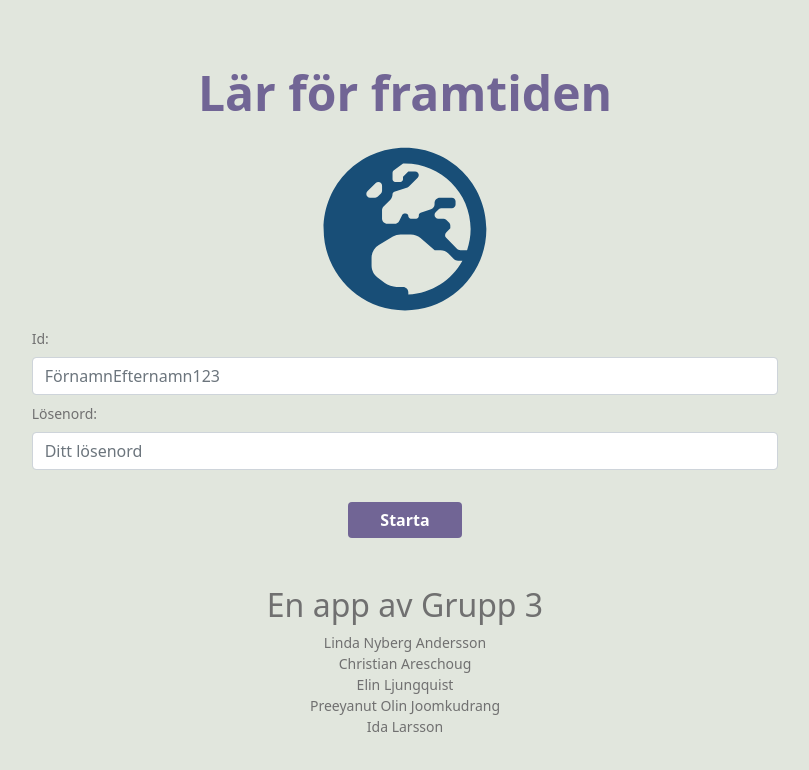
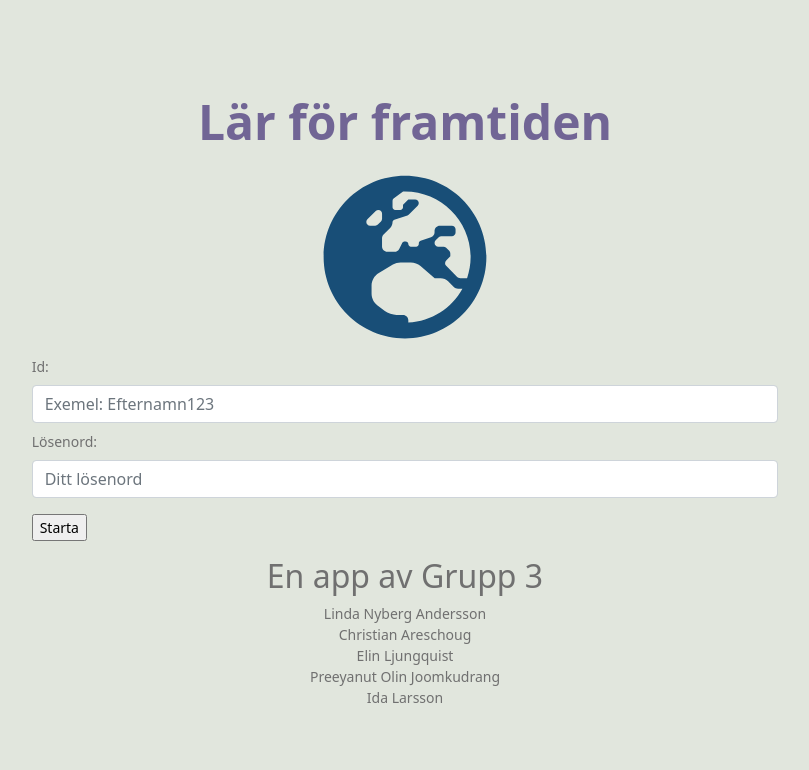
Before and after one commit to preeyaJo/group3project, a React (Create React App) app: page / in a window 1280 px wide. Shown: the top 770 px of the page, without its empty margins (235-1044 px from the left). Built offline with nearby package versions, Linux system fonts and the light colour scheme.

Commit message:
<Inlog Function>

```diff
--- a/src/Components/Inlog.js
+++ b/src/Components/Inlog.js
@@ -1,39 +1,83 @@
-import { BrowserRouter as Router, Switch, Route } from "react-router-dom";
+/* Import State from React */
+import React, { useState } from "react";
 
+/* Import style */
 import "../App.css";
 import 'bootstrap/dist/css/bootstrap.min.css';
 
-import { Link } from 'react-router-dom';
+/* Import icons */
+import { FontAwesomeIcon } from "@fortawesome/react-fontawesome";
+import { faGlobeEurope } from "@fortawesome/free-solid-svg-icons";
 
-
-import Button from 'react-bootstrap/Button';
+/* Import Bootstrap */
 import Form from 'react-bootstrap/Form';
 import Stack from 'react-bootstrap/Stack';
 
-export function Inlog() {
+
+/* Start function for inlogForm */
+export function Inlog({Login, error}) {
+  const [details, setDetails] = useState({name: "", email: "", password: ""});
+
+  const submitHandler = e => {
+    e.preventDefault();
+
+    Login(details);
+  }
   return (
     <div>
 
+  <h1 className="startHeader">Lär för framtiden</h1>
+      <FontAwesomeIcon
+        icon={faGlobeEurope}
+        className="startLogga"
+      ></FontAwesomeIcon>
+
+        {(error !== "") ? ( <div className="error">{error}</div> ) : ""}
+
         <div className="loginForm mb-3">
         <Stack gap={2} className="col-7 mx-auto">
-        <Form>
+        <Form onSubmit={submitHandler}>
+
+
             <Form.Group className="mb-2" controlId="formGroupEmail">
                 <Form.Label>Id:</Form.Label>
-                <Form.Control type="email" placeholder="FörnamnEfternamn123" />
+                <Form.Control type="email" id="email" onChange={e => setDetails({...details, email: e.target.value})} value={details.email} placeholder="Exemel: Efternamn123" />
             </Form.Group>
+
+
             <Form.Group className="mb-3" controlId="formGroupPassword">
                 <Form.Label>Lösenord:</Form.Label>
-                <Form.Control type="password" placeholder="Ditt lösenord"/>
+                <Form.Control type="password" id="password" onChange={e => setDetails({...details, password: e.target.value})} value={details.password} placeholder="Ditt lösenord"/>
             </Form.Group>
+
+
+
+            {/* Start button */}
+              <input type="submit" value="Starta" />
+
+
         </Form>
         </Stack>
 
         </div>
 
+      {/*
+      <Link to="/futureclimate">
+        <Button className="startButton mb-5" type="submit" value="login">Starta</Button>
+      </Link>*/}
 
-      <Link to="/futureclimate">
-        <Button className="startButton mb-5" >Starta</Button>
-      </Link>
+<div className="group3">
+        <h2>En app av Grupp 3</h2>
+        <div className="groupNames3">
+          <p>
+            Linda Nyberg Andersson <br></br>
+            Christian Areschoug <br></br>
+            Elin Ljungquist <br></br>
+            Preeyanut Olin Joomkudrang <br></br>
+            Ida Larsson <br></br>
+          </p>
+        </div>
+      </div>
 
     </div>
   );
--- a/src/Views/Start.js
+++ b/src/Views/Start.js
@@ -1,39 +1,70 @@
-import React from "react";
+/* Import state from react */
+import React, {useState} from "react";
+
+/* Import style */
 import "../App.css";
 import "bootstrap/dist/css/bootstrap.min.css";
 
-import { FontAwesomeIcon } from "@fortawesome/react-fontawesome";
-import { faGlobeEurope } from "@fortawesome/free-solid-svg-icons";
+/* Import React Router Dom */
+import { Redirect } from "react-router-dom";
 
-/*
-import Button from 'react-bootstrap/Button'; */
-
+/* Import components */
 import Inlog from "../Components/Inlog";
 
+
+
+/* Start function for inlog */
 export function Start() {
+
+  /***** Script area *****/
+
+  /* Set data to user */
+  const adminUser = {
+    name: "Anna",
+    email: "anna@anna.com",
+    password: "anna123"
+  }
+
+  /* State to login */
+  const [user, setUser] = useState({email: ""});
+  const [error, setError] = useState("");
+
+  /* Function for login in */
+  const Login = details => {
+
+    /* Checks if the user input data is correct to adminUser */
+    if (details.email === adminUser.email && details.password === adminUser.password){
+
+      /* set details to state */
+      setUser({
+        email: details.email
+      });
+
+
+    /* If the user data is incorrect, try again */
+    } else {
+      setError("Felaktiga inloggningsuppgifter");
+
+    }
+  }
+
+  /***** Output area *****/
+
   return (
     <div>
-      <h1 className="startHeader">Lär för framtiden</h1>
-      <FontAwesomeIcon
-        icon={faGlobeEurope}
-        className="startLogga"
-      ></FontAwesomeIcon>
 
-      <Inlog />
-      <div className="group3">
-        <h2>En app av Grupp 3</h2>
-        <div className="groupNames3">
-          <p>
-            Linda Nyberg Andersson <br></br>
-            Christian Areschoug <br></br>
-            Elin Ljungquist <br></br>
-            Preeyanut Olin Joomkudrang <br></br>
-            Ida Larsson <br></br>
-          </p>
-        </div>
+      {/* Change path when inlog data is correct */}
+      {(user.email !== "") ? (
+        <div>
+        <Redirect to="/futureclimate"></Redirect>
       </div>
+      ) : (
+        <Inlog Login={Login} error={error}/>
+      )}
+
     </div>
   );
 }
 
+/***** Send component content *****/
 export default Start;
```
